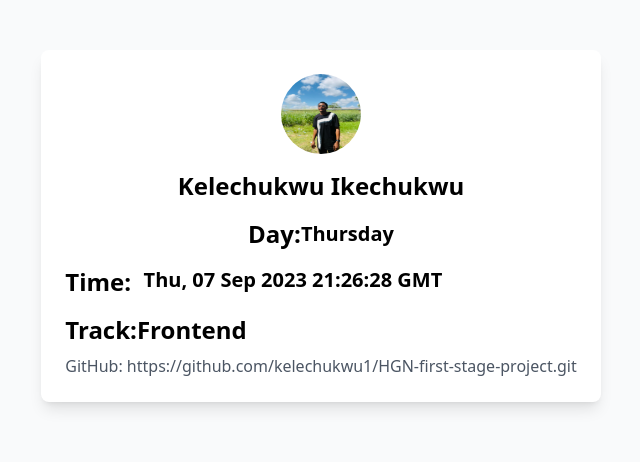
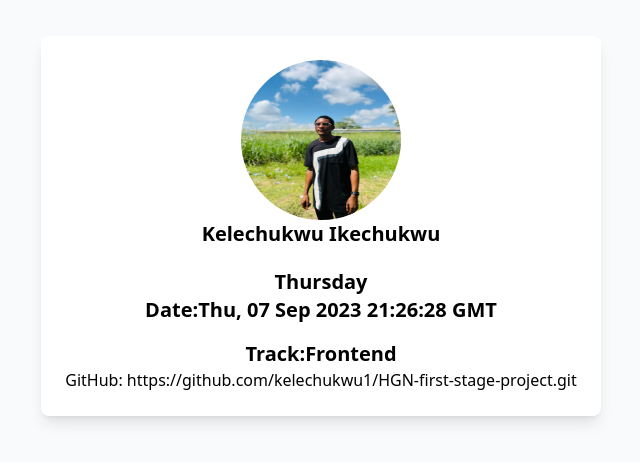
Before and after one commit to kelechukwu1/HGN-first-stage-project, a website built with Vite: page index.html in a window 1280 px wide. Shown: the part 174-636 px from the top of the page, without its empty margins (319-959 px from the left). Built offline with nearby package versions, Linux system fonts and the light colour scheme.

Commit message:
last commit

```diff
--- a/index.html
+++ b/index.html
@@ -8,46 +8,52 @@
 	<body>
 		<div class="min-h-screen flex items-center justify-center bg-gray-50">
 			<div class="bg-white p-6 rounded-lg shadow-lg mx-5">
+				<div>
 					<img
 						src="slackdp.jpg"
 						alt="Kelechukwu"
-					class="w-20 h-20 rounded-full mx-auto"
+						class="w-40 h-40 rounded-full mx-auto"
 						data-testid="slackDisplayImage"
 					/>
-				<h1
-					class="text-2xl font-bold text-center mt-4"
-					data-testid="slackUserName"
-				>
+				</div>
+
+				<div class="text-xl font-bold text-center" data-testid="slackUserName">
 					Kelechukwu Ikechukwu
-				</h1>
-				<div class="justify-center mt-4 items-center flex" data-testid="currentDayOfTheWeek">
-					<p class="text-2xl font-bold">Day: </p>
-					<p class="text-xl font-semibold" id="day"></p>
 				</div>
-				<div class="text-center mt-4 flex" data-testid="currentUTCTime">
-					<p class="text-2xl font-bold">Time: &nbsp;</p>
-					<p class="text-xl font-semibold" id="currentDate"></p>
+
+				<div
+					class="text-xl font-semibold text-center mt-5"
+					id="day"
+					data-testid="currentDayOfTheWeek"
+				></div>
+
+				<div class="justify-center flex">
+					<p class="text-xl font-bold">Date:</p>
+					<p
+						class="text-xl font-semibold"
+						id="currentDate"
+						data-testid="currentUTCTime"
+					></p>
 				</div>
-				<div class="text-center items-center flex mt-4" data-testid="myTrack">
-          <p class="text-2xl font-bold text-center">Track:</p>
-          <p class="text-2xl font-semibold text-center">
+				<div class="justify-center flex mt-4">
+					<p class="text-xl font-bold text-center">Track:</p>
+					<p class="text-xl font-semibold text-center" data-testid="myTrack">
 						Frontend
 					</p>
 				</div>
 
-				<div data-testid="githubURl">
-					<p
-						class="text-gray-600 text-center mt-2"
-						data-testid="slackDisplayImage"
-					>
+				<div>
 					GitHub:
-						<a href="https://github.com/kelechukwu1/HGN-first-stage-project.git" target="_blank"
+					<a
+						data-testid="githubURl"
+						href="https://github.com/kelechukwu1/HGN-first-stage-project.git"
+						target="_blank"
 						>https://github.com/kelechukwu1/HGN-first-stage-project.git</a
 					>
-					</p>
 				</div>
 			</div>
 		</div>
+
 		<script src="script.js"></script>
 		<script type="module" src="/main.js"></script>
 	</body>
```
Lines whose indentation alone changed are shown as unchanged.
